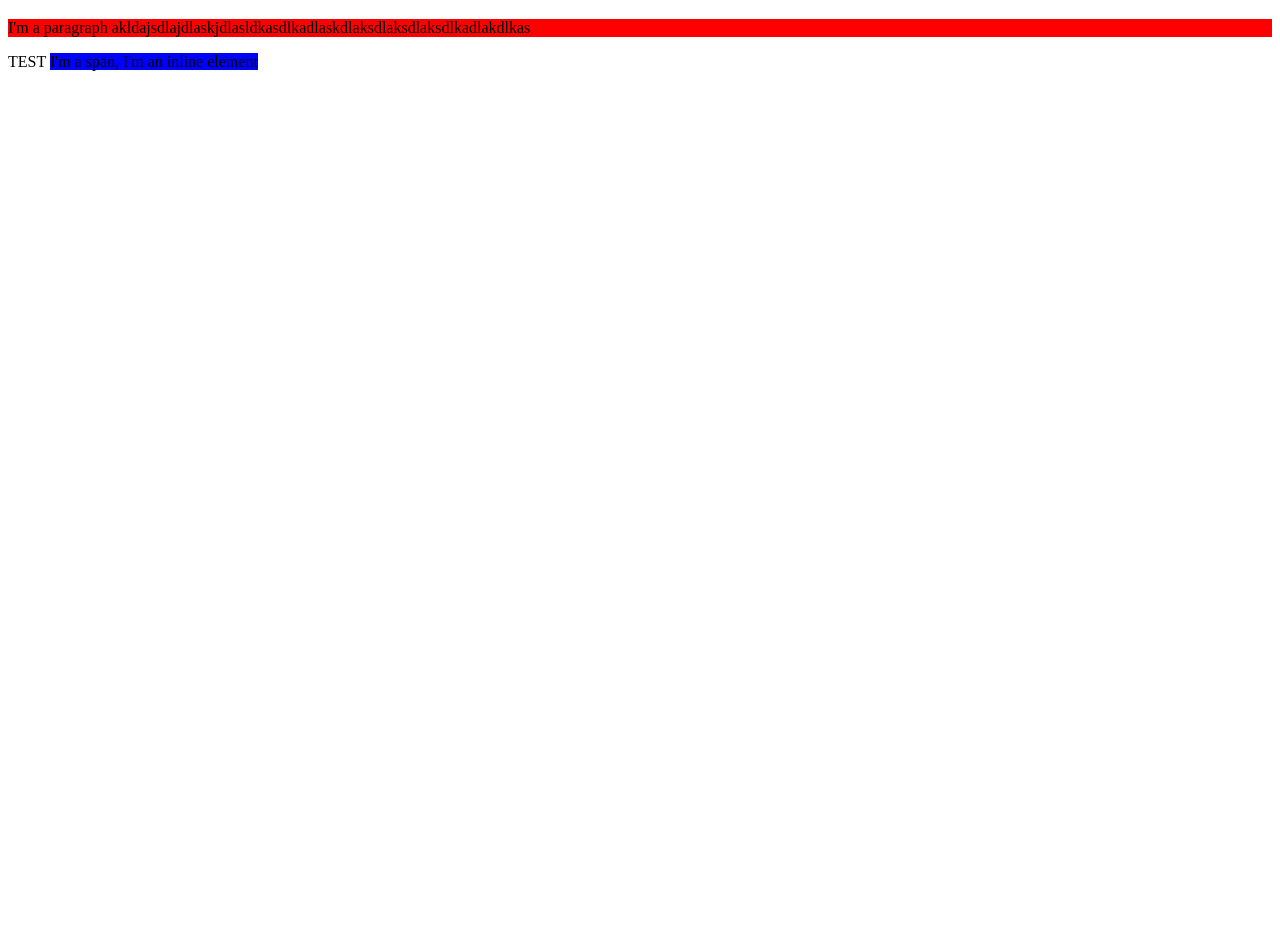
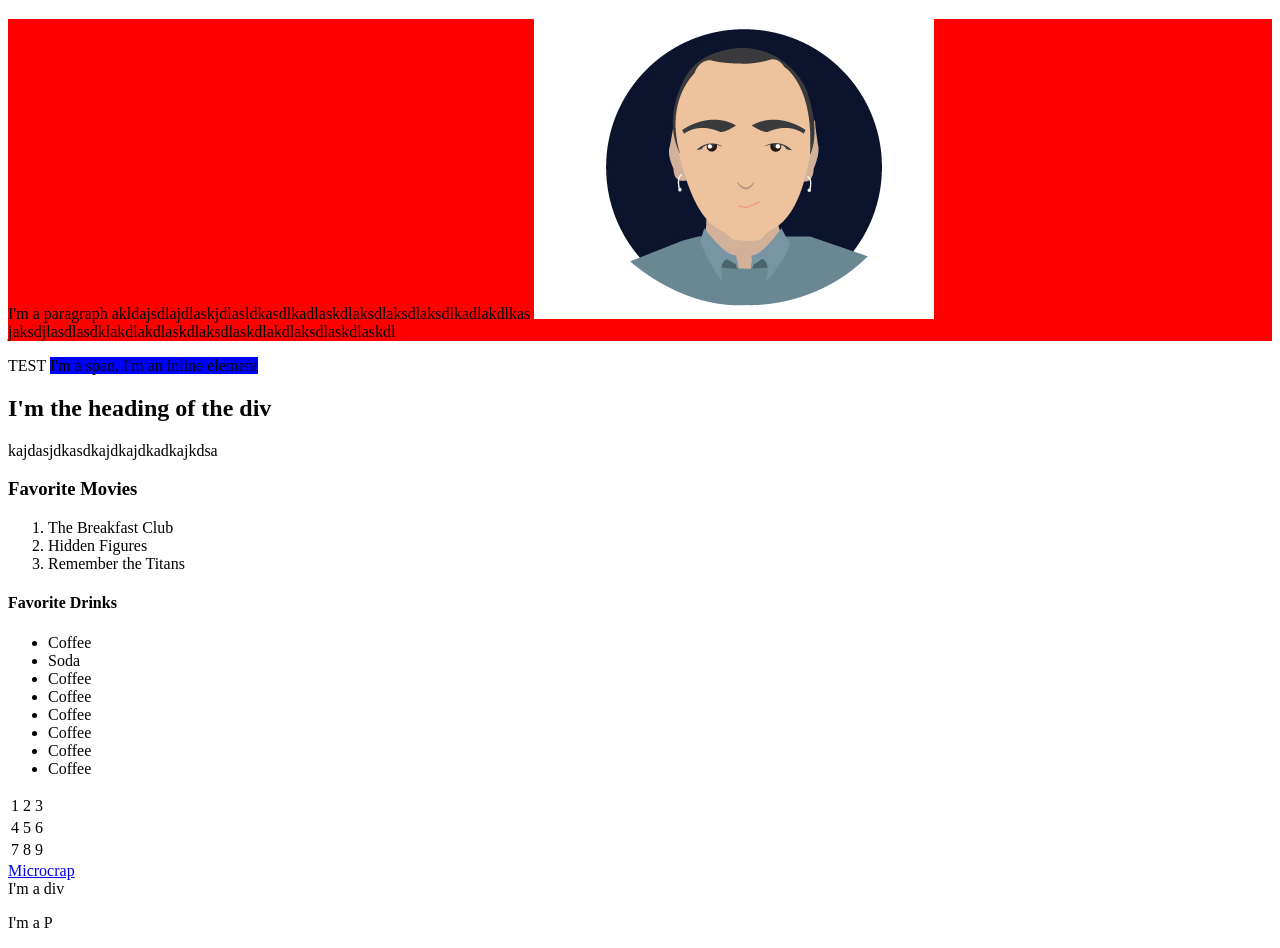
Before and after one commit to graffixnyc/git_example_a, a plain HTML site: page index.html in a window 1280 px wide. Shown: the part 61-1009 px from the top of the page. Before the commit the page ends 800 px from the top, so only its background shows below. Drawn offline with Linux system fonts and the light colour scheme.

Commit message:
More HTML changes on the main branch

```diff
--- a/index.html
+++ b/index.html
@@ -11,9 +11,59 @@
     <h1>Welcome to my site</h1>
 
     <p style="background-color: red;">I'm a paragraph akldajsdlajdlaskjdlasldkasdlkadlaskdlaksdlaksdlaksdlkadlakdlkas
+        <img alt="Patrick" src="me.jpg"> jaksdjlasdlasdklakdlakdlaskdlaksdlaskdlakdlaksdlaskdlaskdl
     </p>
     <p>TEST <span style="background-color: blue;">I'm a span, I'm an inline element</span></p>
 
+    <div>
+        <h2>I'm the heading of the div</h2>
+        <p>kajdasjdkasdkajdkajdkadkajkdsa</p>
+
+    </div>
+
+    <h3>Favorite Movies</h3>
+    <ol>
+        <li>The Breakfast Club</li>
+        <li>Hidden Figures</li>
+        <li>Remember the Titans</li>
+    </ol>
+
+
+    <h4>Favorite Drinks</h4>
+    <ul>
+        <li>Coffee</li>
+        <li>Soda</li>
+        <li>Coffee</li>
+        <li>Coffee</li>
+        <li>Coffee</li>
+        <li>Coffee</li>
+        <li>Coffee</li>
+        <li>Coffee</li>
+    </ul>
+
+    <table>
+        <tr>
+            <td>1</td>
+            <td>2</td>
+            <td>3</td>
+        </tr>
+        <tr>
+            <td>4</td>
+            <td>5</td>
+            <td>6</td>
+        </tr>
+        <tr>
+            <td>7</td>
+            <td>8</td>
+            <td>9</td>
+        </tr>
+    </table>
+
+    <a target="_blank" href="http://www.microcrap.com">Microcrap</a>
+    <br>
+
+    <div id="about-me">I'm a div</div>
+    <p id="about-me">I'm a P</p>
 </body>
 
 </html>
```
